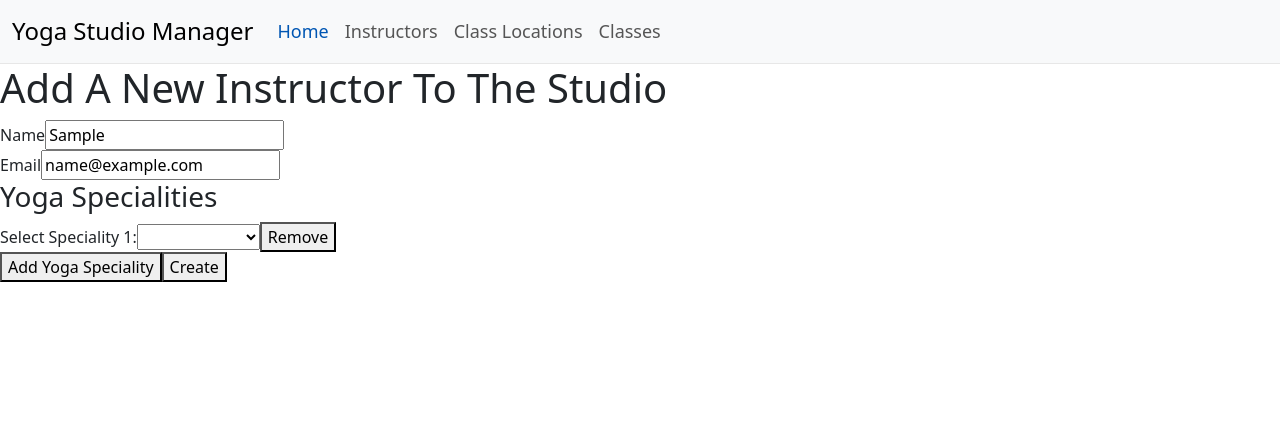
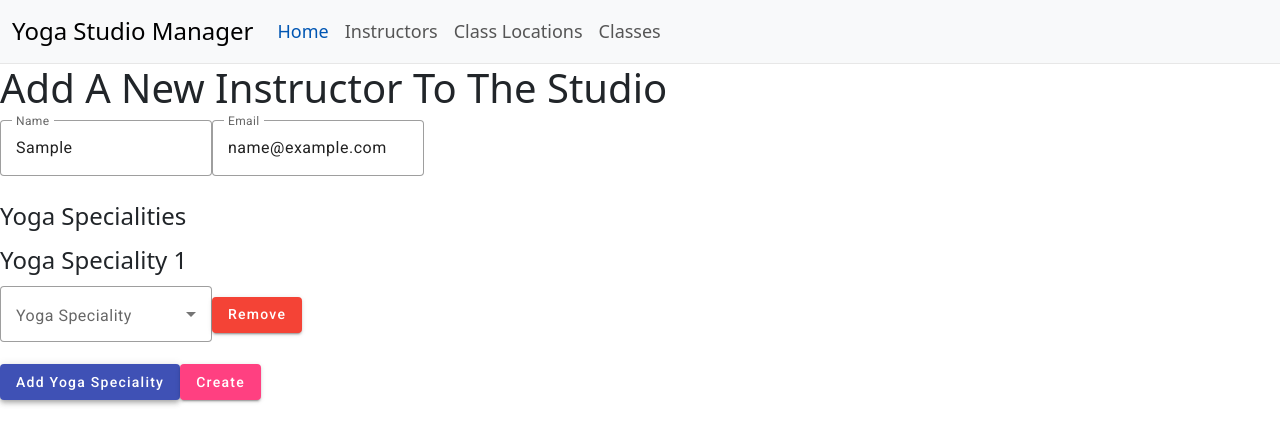
Before and after one commit to Roisin-M/OSDFinalProj_AngularApp, an Angular app: page /createinstructor in a window 1280 px wide. Both pictures are taken after typing "Sample", "name@example.com" into the empty fields and a click on the button "Add Yoga Speciality". Shown: the top 444 px of the page. Built offline with nearby package versions, Linux system fonts and the light colour scheme.

Commit message:
material form for create instructor, no error validation yet, but material working

```diff
--- a/angular.json
+++ b/angular.json
@@ -27,6 +27,7 @@
               }
             ],
             "styles": [
+              "@angular/material/prebuilt-themes/indigo-pink.css",
               "src/styles.css",
               "node_modules/bootstrap/dist/css/bootstrap.min.css"
             ],
@@ -92,6 +93,7 @@
               }
             ],
             "styles": [
+              "@angular/material/prebuilt-themes/indigo-pink.css",
               "src/styles.css"
             ],
             "scripts": []
--- a/package.json
+++ b/package.json
@@ -11,10 +11,12 @@
   "private": true,
   "dependencies": {
     "@angular/animations": "^18.2.0",
+    "@angular/cdk": "^17.0.0",
     "@angular/common": "^18.2.0",
     "@angular/compiler": "^18.2.0",
     "@angular/core": "^18.2.0",
     "@angular/forms": "^18.2.0",
+    "@angular/material": "^17.0.0",
     "@angular/platform-browser": "^18.2.0",
     "@angular/platform-browser-dynamic": "^18.2.0",
     "@angular/router": "^18.2.0",
--- a/src/app/app.component.ts
+++ b/src/app/app.component.ts
@@ -1,10 +1,10 @@
 import { Component } from '@angular/core';
 import { RouterOutlet, RouterLink, RouterLinkActive } from '@angular/router';
-
+import {MatToolbarModule} from '@angular/material/toolbar';
 @Component({
   selector: 'app-root',
   standalone: true,
-  imports: [RouterOutlet, RouterLink, RouterLinkActive],
+  imports: [RouterOutlet, RouterLink, RouterLinkActive, MatToolbarModule],
   templateUrl: './app.component.html',
   styleUrl: './app.component.css'
 })
--- a/src/app/app.config.ts
+++ b/src/app/app.config.ts
@@ -2,9 +2,10 @@ import { ApplicationConfig, provideZoneChangeDetection } from '@angular/core';
 import { provideRouter } from '@angular/router';
 import { provideHttpClient } from '@angular/common/http';
 import { routes } from './app.routes';
+import { provideAnimationsAsync } from '@angular/platform-browser/animations/async';
 
 export const appConfig: ApplicationConfig = {
   providers: [provideZoneChangeDetection({ eventCoalescing: true }),
     provideRouter(routes),
-  provideHttpClient()]
+  provideHttpClient(), provideAnimationsAsync()]
 };
--- a/src/app/components/form-components/createInstructor/create-instructor/create-instructor.component.html
+++ b/src/app/components/form-components/createInstructor/create-instructor/create-instructor.component.html
@@ -1,31 +1,47 @@
 <h1>Add A New Instructor To The Studio</h1>
 
 <form [formGroup]="createInstructorForm" (ngSubmit)="onSubmit()">
-    <!--Name-->
-    <div>
-        <label for="name">Name</label>
-        <input id="name" type="text" formControlName="name">
+  <!--Name Form Field-->
+  <mat-form-field appearance="outline" class="full-width">
+    <mat-label>Name</mat-label>
+    <input id="name" type="text" matInput formControlName="name">
+  </mat-form-field>
+
+  <!--Email Form Field-->
+  <mat-form-field appearance="outline" class="full-width">
+    <mat-label>Email</mat-label>
+    <input id="email" type="email" matInput formControlName="email">
+  </mat-form-field>
+
+ <!-- Yoga Specialities Section -->
+ <fieldset>
+    <legend>Yoga Specialities</legend>
+    <div formArrayName="yogaSpecialities">
+      @for (specialityControl of yogaSpecialitiesArray.controls; let i = $index; track specialityControl) {
+        <fieldset [formGroupName]="i">
+          <legend>Yoga Speciality {{ i + 1 }}</legend>
+
+          <!-- Speciality Dropdown -->
+          <mat-form-field appearance="outline" class="small-width">
+            <mat-label>Yoga Speciality</mat-label>
+            <mat-select [formControl]="specialityControl">
+              @for (speciality of yogaSpecialities; track speciality) {
+                <mat-option [value]="speciality">{{ speciality }}</mat-option>
+              }
+            </mat-select>
+          </mat-form-field>
+
+          <!-- Remove Yoga Speciality Button -->
+          <button mat-raised-button color="warn" type="button" (click)="removeYogaSpeciality(i)">
+            Remove
+          </button>
+        </fieldset>
+      }
     </div>
-    <!--Email-->
-    <div>
-        <label for="email">Email</label>
-        <input for="email" type="email" formControlName="email">
-    </div>
-    <!--Yoga Specialities-->
-    <div formArrayName="yogaSpecialities">
-        <h3>Yoga Specialities</h3>
-        <div>
-            @for (specialityControl of yogaSpecialitiesArray.controls; track specialityControl; let i = $index){
-                <label for="yogaSpecialities-{{i}}">Select Speciality {{i+1}}:</label>
-                <select id="yogaSpecialities-{{i}}" [formControlName]="i">
-                @for(speciality of yogaSpecialities; track speciality){
-                    <option [value]="speciality">{{speciality}}</option>
-                }
-                </select>
-                <button type="button" (click)="removeYogaSpeciality(i)">Remove</button>
-            }
-        </div>
-    </div>
-    <button type="button" (click)="addYogaSpeciality()">Add Yoga Speciality</button>
-    <button type="submit">Create</button>
+  </fieldset>
+  <!--Buttons-->
+  <div class="actions">
+    <button mat-raised-button color="primary" type="button" (click)="addYogaSpeciality()">Add Yoga Speciality</button>
+    <button mat-raised-button color="accent" type="submit">Create</button>
+  </div>
 </form>
--- a/src/app/components/form-components/createInstructor/create-instructor/create-instructor.component.ts
+++ b/src/app/components/form-components/createInstructor/create-instructor/create-instructor.component.ts
@@ -1,11 +1,18 @@
 import { Component } from '@angular/core';
 import { ReactiveFormsModule, FormsModule, FormGroup, FormControl, FormBuilder, FormArray } from '@angular/forms';
 import { YogaSpeciality } from '../../../../interfaces/instructor';
-
+//material imports
+import {MatButtonModule} from '@angular/material/button';
+import {MatFormFieldModule} from '@angular/material/form-field';
+import {MatInputModule} from '@angular/material/input';
+import {MatCardModule} from '@angular/material/card';
+import{MatRadioButton, MatRadioModule} from '@angular/material/radio';
+import { MatSelectModule } from '@angular/material/select';
 @Component({
   selector: 'app-create-instructor',
   standalone: true,
-  imports: [FormsModule, ReactiveFormsModule],
+  imports: [FormsModule, ReactiveFormsModule, MatButtonModule,MatFormFieldModule, MatInputModule, MatCardModule,
+    MatRadioModule, MatSelectModule],
   templateUrl: './create-instructor.component.html',
   styleUrl: './create-instructor.component.css'
 })
@@ -19,19 +26,27 @@ export class CreateInstructorComponent {
     this.createInstructorForm = this.formBuilder.group({
       name: new FormControl(''),
       email: new FormControl(''),
-      yogaSpecialities: this.formBuilder.array([]),
+      yogaSpecialities: this.formBuilder.array([])
     });
   }
     //getter to get the formArray
-    get yogaSpecialitiesArray():FormArray{
-      return this.createInstructorForm.get('yogaSpecialities') as FormArray;
+    // get yogaSpecialitiesArray():FormArray{
+    //   return this.createInstructorForm.get('yogaSpecialities') as FormArray;
+    // }
+    // explicitly casts the controls to FormControl[]
+    get yogaSpecialitiesArray(): FormArray<FormControl> {
+      return this.createInstructorForm.get('yogaSpecialities') as FormArray<FormControl>;
     }
 
     //add a Yoga Speciality
-    addYogaSpeciality(): void{
-      const specialityControl = this.formBuilder.control('');
-      this.yogaSpecialitiesArray.push(specialityControl);
+    // addYogaSpeciality(): void{
+    //   const specialityControl = this.formBuilder.control('');
+    //   this.yogaSpecialitiesArray.push(specialityControl);
+    // }
+    addYogaSpeciality(): void {
+      this.yogaSpecialitiesArray.push(this.formBuilder.control('')); // Adds a FormControl explicitly
     }
+
 
     //remove a speciality
     removeYogaSpeciality(index: number):void{
--- a/src/index.html
+++ b/src/index.html
@@ -6,6 +6,8 @@
   <base href="/">
   <meta name="viewport" content="width=device-width, initial-scale=1">
   <link rel="icon" type="image/x-icon" href="favicon.ico">
+  <link href="https://fonts.googleapis.com/css2?family=Roboto:wght@300;400;500&display=swap" rel="stylesheet">
+  <link href="https://fonts.googleapis.com/icon?family=Material+Icons" rel="stylesheet">
 </head>
 <body>
   <app-root></app-root>
--- a/src/styles.css
+++ b/src/styles.css
@@ -1 +1,4 @@
 /* You can add global styles to this file, and also import other style files */
+
+html, body { height: 100%; }
+body { margin: 0; font-family: Roboto, "Helvetica Neue", sans-serif; }
```
Also changed, not shown: 1 other file (tests, documents, lock files or other folders).
